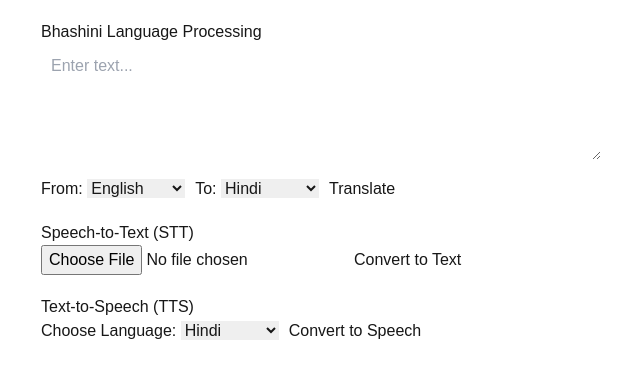
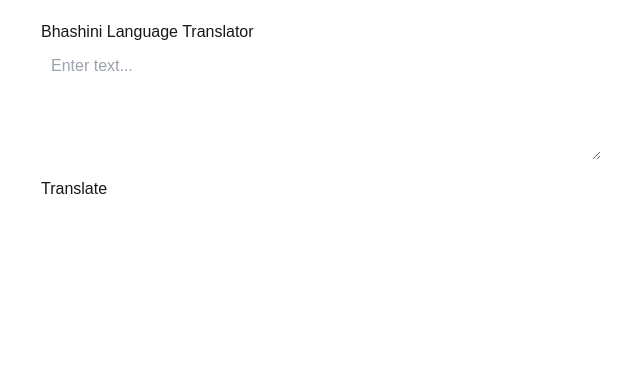
Before and after one commit to NoelG2002/Bhasini-API-front-end, a Next.js app in the folder bhasini-translator/: page / in a window 1280 px wide. Shown: the top 378 px of the page, without its empty margins (319-959 px from the left). Built offline with nearby package versions, Linux system fonts and the light colour scheme.

Commit message:
Update page.tsx

```diff
--- a/bhasini-translator/app/page.tsx
+++ b/bhasini-translator/app/page.tsx
@@ -1,52 +1,20 @@
+"use client";
+
 import React, { useState } from "react";
 import axios from "axios";
 
 const API_BASE_URL = "http://127.0.0.1:8000/bhashini";  // FastAPI Backend URL
 
-const App = () => {
+const Home = () => {
   const [text, setText] = useState("");
   const [translatedText, setTranslatedText] = useState("");
-  const [sttResult, setSttResult] = useState("");
-  const [ttsAudio, setTtsAudio] = useState(null);
-  const [selectedFile, setSelectedFile] = useState(null);
-  const [sourceLang, setSourceLang] = useState(0);
-  const [targetLang, setTargetLang] = useState(1);
-  const [ttsLang, setTtsLang] = useState(1);
 
-  // Language options
-  const languages = {
-    0: "English",
-    1: "Hindi",
-    2: "Gom",
-    3: "Kannada",
-    4: "Dogri",
-    5: "Bodo",
-    6: "Urdu",
-    7: "Tamil",
-    8: "Kashmiri",
-    9: "Assamese",
-    10: "Bengali",
-    11: "Marathi",
-    12: "Sindhi",
-    13: "Maithili",
-    14: "Punjabi",
-    15: "Malayalam",
-    16: "Manipuri",
-    17: "Telugu",
-    18: "Sanskrit",
-    19: "Nepali",
-    20: "Santali",
-    21: "Gujarati",
-    22: "Odia"
-  };
-
-  // ✅ Translate Text
   const handleTranslate = async () => {
     try {
       const response = await axios.post(`${API_BASE_URL}/translate`, {
-        source_language: sourceLang,
+        source_language: 0,  // Example: English
         content: text,
-        target_language: targetLang
+        target_language: 1   // Example: Hindi
       });
 
       setTranslatedText(response.data.translated_content || "Translation Failed");
@@ -55,127 +23,20 @@
     }
   };
 
-  // ✅ Handle File Selection for STT
-  const handleFileChange = (event) => {
-    setSelectedFile(event.target.files[0]);
-  };
-
-  // ✅ Speech-to-Text (STT)
-  const handleSTT = async () => {
-    if (!selectedFile) {
-      alert("Please select an audio file!");
-      return;
-    }
-
-    const formData = new FormData();
-    formData.append("audio", selectedFile);
-
-    try {
-      const response = await axios.post(`${API_BASE_URL}/stt?language=${sourceLang}`, formData, {
-        headers: { "Content-Type": "multipart/form-data" }
-      });
-
-      setSttResult(response.data.transcription || "STT Failed");
-    } catch (error) {
-      console.error("STT Error:", error);
-    }
-  };
-
-  // ✅ Text-to-Speech (TTS)
-  const handleTTS = async () => {
-    try {
-      const response = await axios.post(`${API_BASE_URL}/tts`, {
-        language: ttsLang,
-        text: text
-      });
-
-      if (response.data.audio_content) {
-        const audioBlob = new Blob([new Uint8Array(atob(response.data.audio_content).split("").map(char => char.charCodeAt(0)))], { type: "audio/wav" });
-        setTtsAudio(URL.createObjectURL(audioBlob));
-      } else {
-        alert("TTS Failed");
-      }
-    } catch (error) {
-      console.error("TTS Error:", error);
-    }
-  };
-
   return (
     <div style={{ padding: "20px", maxWidth: "600px", margin: "auto" }}>
-      <h2>Bhashini Language Processing</h2>
-
-      {/* Input Text */}
+      <h2>Bhashini Language Translator</h2>
       <textarea
-        rows="4"
+        rows={4}
         placeholder="Enter text..."
         value={text}
         onChange={(e) => setText(e.target.value)}
         style={{ width: "100%", padding: "10px", marginBottom: "10px" }}
       />
-
-      {/* Language Selection */}
-      <div>
-        <label>From: </label>
-        <select value={sourceLang} onChange={(e) => setSourceLang(Number(e.target.value))}>
-          {Object.entries(languages).map(([code, name]) => (
-            <option key={code} value={code}>{name}</option>
-          ))}
-        </select>
-
-        <label style={{ marginLeft: "10px" }}>To: </label>
-        <select value={targetLang} onChange={(e) => setTargetLang(Number(e.target.value))}>
-          {Object.entries(languages).map(([code, name]) => (
-            <option key={code} value={code}>{name}</option>
-          ))}
-        </select>
-
-        <button onClick={handleTranslate} style={{ marginLeft: "10px" }}>Translate</button>
-      </div>
-
-      {/* Translated Text */}
-      {translatedText && (
-        <div style={{ marginTop: "10px", padding: "10px", background: "#f1f1f1" }}>
-          <strong>Translated:</strong> {translatedText}
-        </div>
-      )}
-
-      {/* Speech-to-Text (STT) */}
-      <div style={{ marginTop: "20px" }}>
-        <h3>Speech-to-Text (STT)</h3>
-        <input type="file" accept="audio/*" onChange={handleFileChange} />
-        <button onClick={handleSTT} style={{ marginLeft: "10px" }}>Convert to Text</button>
-      </div>
-
-      {/* STT Result */}
-      {sttResult && (
-        <div style={{ marginTop: "10px", padding: "10px", background: "#f1f1f1" }}>
-          <strong>Transcribed Text:</strong> {sttResult}
-        </div>
-      )}
-
-      {/* Text-to-Speech (TTS) */}
-      <div style={{ marginTop: "20px" }}>
-        <h3>Text-to-Speech (TTS)</h3>
-        <label>Choose Language: </label>
-        <select value={ttsLang} onChange={(e) => setTtsLang(Number(e.target.value))}>
-          {Object.entries(languages).map(([code, name]) => (
-            <option key={code} value={code}>{name}</option>
-          ))}
-        </select>
-        <button onClick={handleTTS} style={{ marginLeft: "10px" }}>Convert to Speech</button>
-      </div>
-
-      {/* Play Generated Speech */}
-      {ttsAudio && (
-        <div style={{ marginTop: "10px" }}>
-          <audio controls>
-            <source src={ttsAudio} type="audio/wav" />
-            Your browser does not support the audio element.
-          </audio>
-        </div>
-      )}
+      <button onClick={handleTranslate}>Translate</button>
+      {translatedText && <p><strong>Translated:</strong> {translatedText}</p>}
     </div>
   );
 };
 
-export default App;
+export default Home;
```
